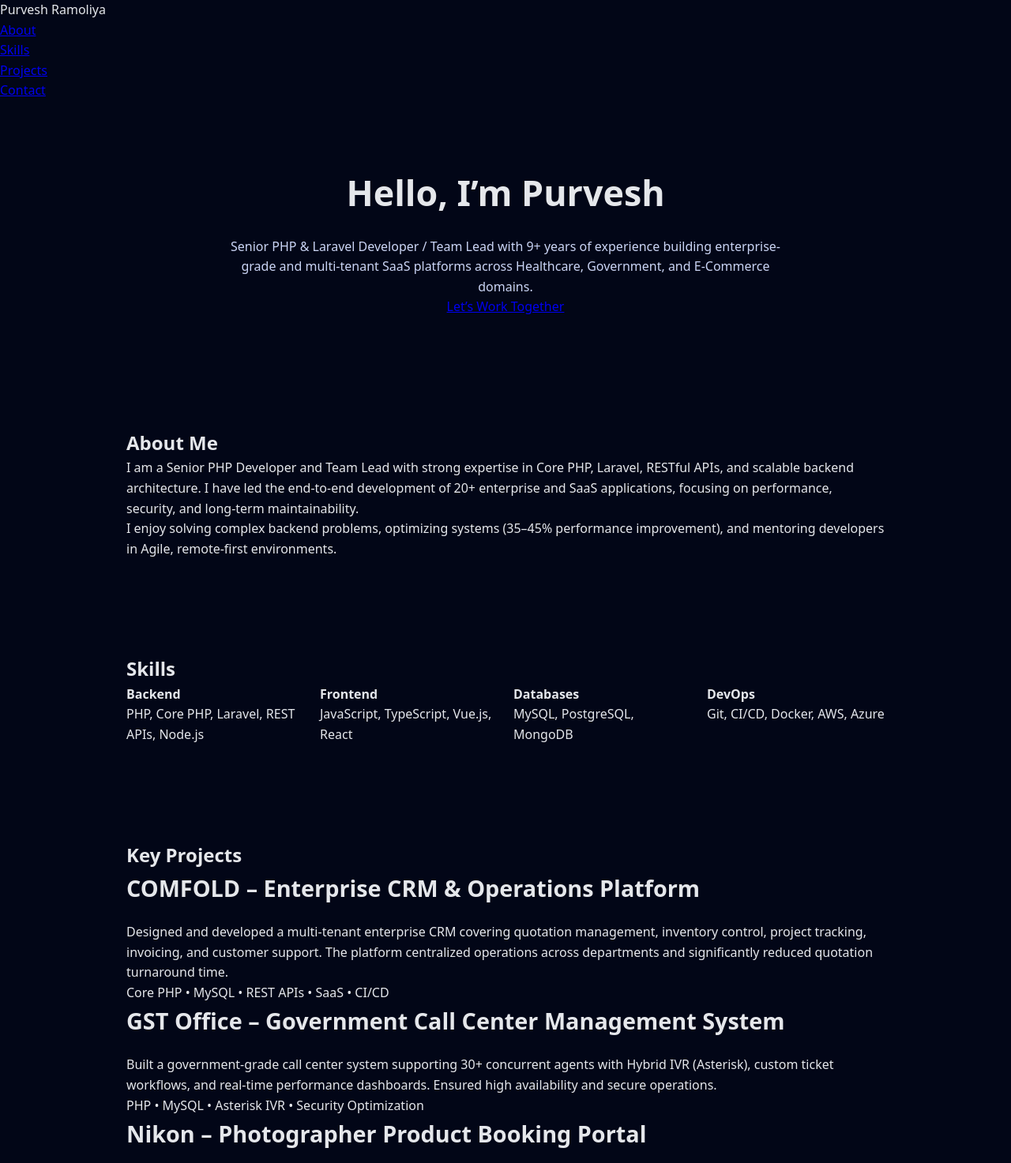
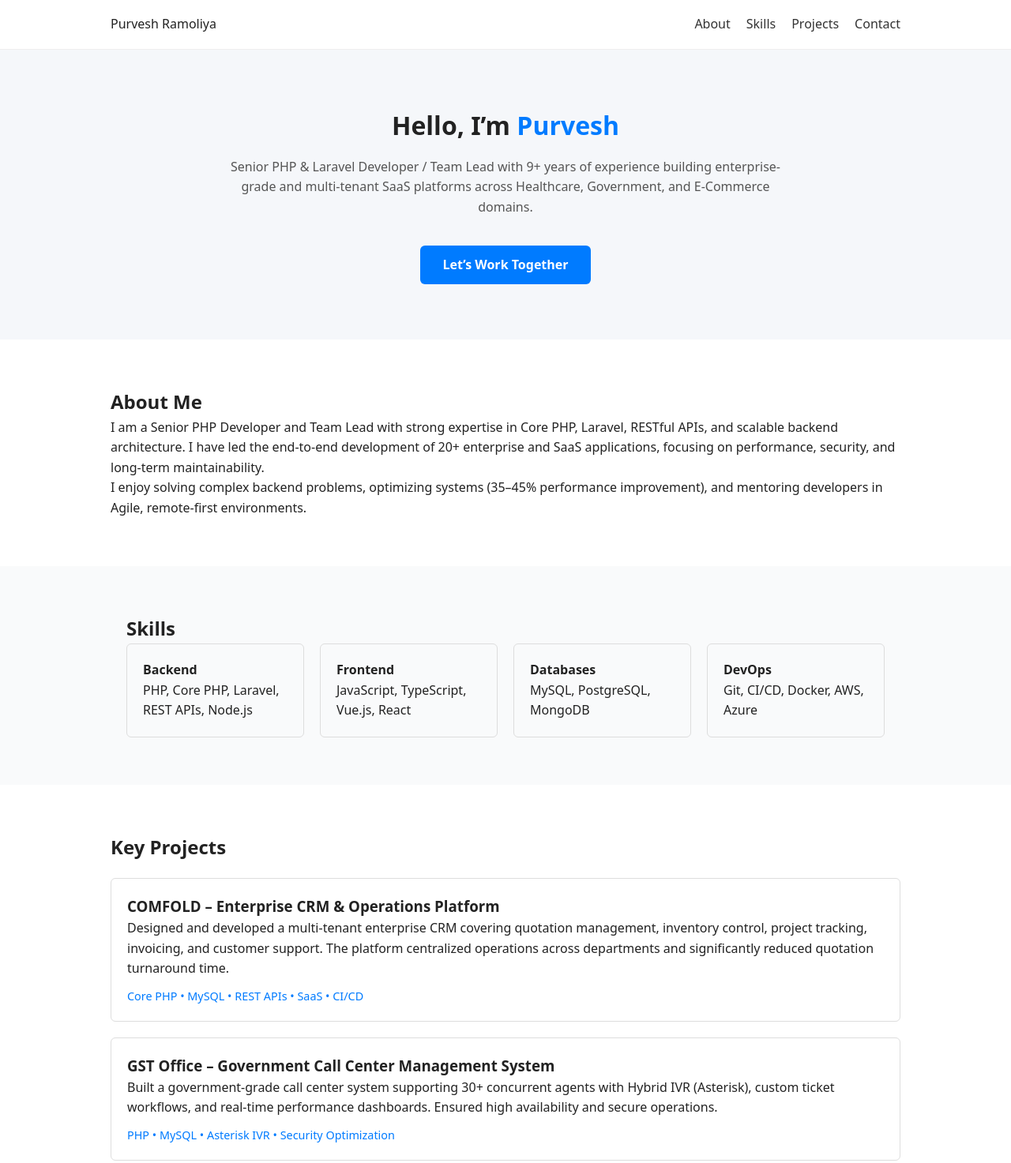
Before and after one commit to purvesh5159/purvesh5159.github.io, a plain HTML site: page index.html in a window 1280 px wide. Shown: the top 1473 px of the page at 79% size. Drawn offline with Linux system fonts and the light colour scheme.

Commit message:
Update style.css

```diff
--- a/style.css
+++ b/style.css
@@ -1,72 +1,77 @@
 * {
-  box-sizing: border-box;
   margin: 0;
   padding: 0;
+  box-sizing: border-box;
 }
 
 body {
   font-family: system-ui, -apple-system, BlinkMacSystemFont, sans-serif;
-  background: #020617;
-  color: #e5e7eb;
+  color: #222;
+  background: #fff;
   line-height: 1.6;
 }
 
-.hero {
-  padding: 80px 20px;
-  text-align: center;
-  background: linear-gradient(135deg, #020617, #020617);
+.container {
+  max-width: 1000px;
+  margin: auto;
+  padding: 0 20px;
 }
 
-.hero h1 {
-  font-size: 2.8rem;
+.nav {
+  border-bottom: 1px solid #eee;
 }
 
-.hero h2 {
-  margin-top: 10px;
-  font-weight: 400;
-  color: #38bdf8;
+.nav-flex {
+  display: flex;
+  justify-content: space-between;
+  align-items: center;
+  padding: 18px 0;
+}
+
+.nav ul {
+  display: flex;
+  list-style: none;
+  gap: 20px;
+}
+
+.nav a {
+  text-decoration: none;
+  color: #333;
+}
+
+.hero {
+  background: #f5f7fa;
+  padding: 70px 0;
+  text-align: center;
+}
+
+.hero h1 span {
+  color: #007bff;
 }
 
 .hero p {
-  margin-top: 20px;
   max-width: 700px;
-  margin-inline: auto;
-  color: #cbd5f5;
+  margin: 15px auto;
+  color: #555;
 }
 
-.hero-buttons {
-  margin-top: 30px;
-}
-
-.hero-buttons a {
+.btn {
+  display: inline-block;
+  margin-top: 20px;
+  padding: 12px 28px;
+  background: #007bff;
+  color: #fff;
+  border-radius: 6px;
   text-decoration: none;
-  padding: 12px 22px;
-  margin: 5px;
-  border-radius: 6px;
-  background: #38bdf8;
-  color: #020617;
   font-weight: 600;
 }
 
-.hero-buttons .secondary {
-  background: transparent;
-  border: 1px solid #38bdf8;
-  color: #38bdf8;
+.section {
+  padding: 60px 0;
 }
 
-.section {
-  padding: 60px 20px;
-  max-width: 1000px;
-  margin: auto;
-}
-
-.section h3 {
-  font-size: 1.8rem;
-  margin-bottom: 20px;
-}
-
-.section.dark {
-  background: #020617;
+.light {
+  background: #f9fafb;
 }
 
 .grid {
@@ -75,18 +80,23 @@ body {
   gap: 20px;
 }
 
-.card {
-  background: #020617;
-  border: 1px solid #1e293b;
+.box {
+  border: 1px solid #ddd;
   padding: 20px;
-  border-radius: 8px;
-  margin-bottom: 20px;
+  border-radius: 6px;
 }
 
-.card span {
+.project {
+  border: 1px solid #ddd;
+  padding: 20px;
+  border-radius: 6px;
+  margin-top: 20px;
+}
+
+.project span {
   display: block;
   margin-top: 10px;
-  color: #38bdf8;
+  color: #007bff;
   font-size: 0.9rem;
 }
 
@@ -95,39 +105,27 @@ form {
   margin: auto;
 }
 
-input,
-textarea {
+input, textarea {
   width: 100%;
   padding: 12px;
   margin: 10px 0;
-  background: #020617;
-  border: 1px solid #1e293b;
-  color: #e5e7eb;
+  border: 1px solid #ccc;
   border-radius: 6px;
-}
-
-textarea {
-  min-height: 120px;
 }
 
 button {
   width: 100%;
   padding: 12px;
-  background: #38bdf8;
+  background: #007bff;
+  color: #fff;
   border: none;
   border-radius: 6px;
-  font-weight: bold;
   cursor: pointer;
 }
 
-#status {
-  margin-top: 10px;
-  font-size: 0.9rem;
-}
-
-footer {
+.footer {
   text-align: center;
   padding: 20px;
-  border-top: 1px solid #1e293b;
-  color: #94a3b8;
+  border-top: 1px solid #eee;
+  color: #666;
 }
```
